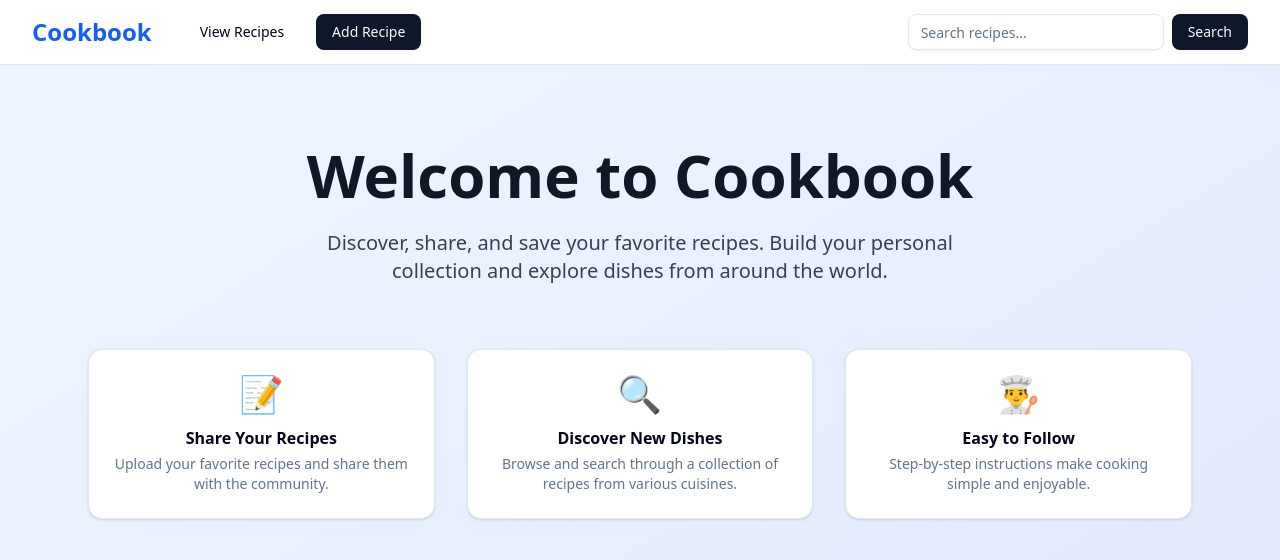
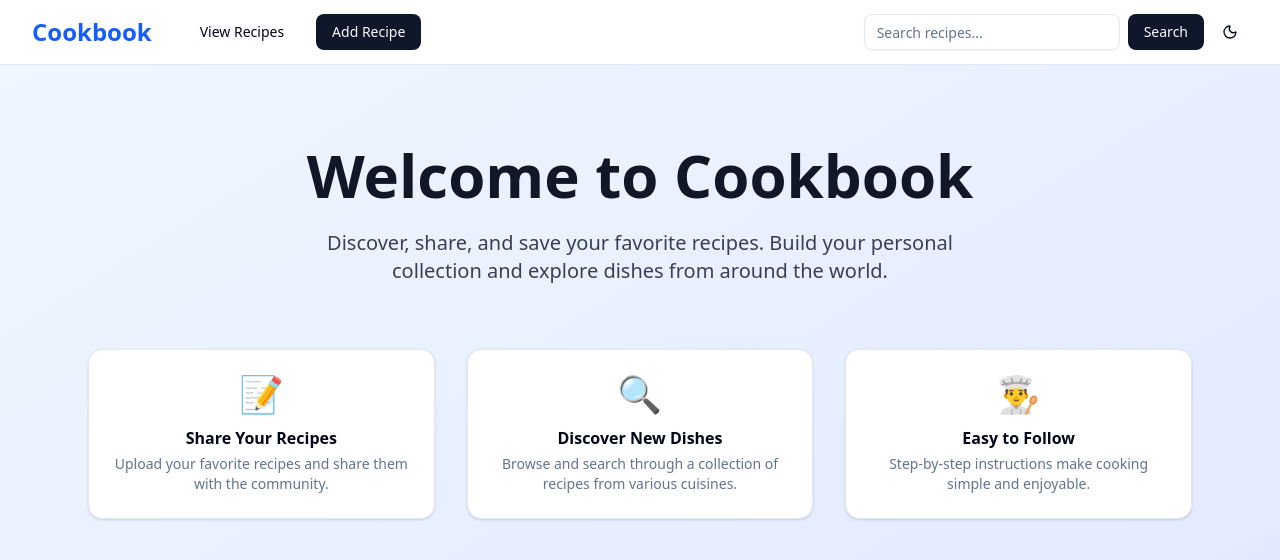
Before and after one commit to asaifuddin18/CookBookWebsite, a Next.js app in the folder cookbook/: page / in a window 1280 px wide. Shown: the top 560 px of the page. Built offline with nearby package versions, Linux system fonts and the light colour scheme.

Commit message:
Adds dark mode toggle

```diff
--- a/cookbook/app/components/Navbar.tsx
+++ b/cookbook/app/components/Navbar.tsx
@@ -5,6 +5,7 @@ import Link from 'next/link';
 import { useRouter } from 'next/navigation';
 import { Input } from "@/components/ui/input";
 import { Button } from "@/components/ui/button";
+import ThemeToggle from './ThemeToggle';
 
 export default function Navbar() {
   const [searchQuery, setSearchQuery] = useState('');
@@ -35,6 +36,7 @@ export default function Navbar() {
             </div>
           </div>
 
+          <div className="flex items-center gap-2">
             <form onSubmit={handleSearch} className="flex items-center gap-2">
               <Input
                 type="text"
@@ -45,6 +47,8 @@ export default function Navbar() {
               />
               <Button type="submit">Search</Button>
             </form>
+            <ThemeToggle />
+          </div>
         </div>
 
         {/* Mobile menu */}
--- /dev/null
+++ b/cookbook/app/components/ThemeProvider.tsx
@@ -0,0 +1,75 @@
+'use client';
+
+import { createContext, useContext, useEffect, useState } from 'react';
+
+type Theme = 'light' | 'dark';
+
+interface ThemeContextType {
+  theme: Theme;
+  setTheme: (theme: Theme) => void;
+  toggleTheme: () => void;
+}
+
+const ThemeContext = createContext<ThemeContextType | undefined>(undefined);
+
+export function ThemeProvider({ children }: { children: React.ReactNode }) {
+  const [theme, setThemeState] = useState<Theme>('dark');
+
+  useEffect(() => {
+    // Initialize theme on mount
+    const stored = localStorage.getItem('cookbook-theme') as Theme | null;
+    const systemDark = window.matchMedia?.('(prefers-color-scheme: dark)').matches;
+
+    // Default to stored preference, then system preference, then dark
+    const initial = stored || (systemDark ? 'dark' : 'light');
+
+    setThemeState(initial);
+    applyTheme(initial);
+
+    // Listen for system preference changes
+    const mediaQuery = window.matchMedia('(prefers-color-scheme: dark)');
+    const handleChange = (e: MediaQueryListEvent) => {
+      // Only update if user hasn't set a manual preference
+      if (!localStorage.getItem('cookbook-theme')) {
+        const newTheme = e.matches ? 'dark' : 'light';
+        setThemeState(newTheme);
+        applyTheme(newTheme);
+      }
+    };
+
+    mediaQuery.addEventListener('change', handleChange);
+    return () => mediaQuery.removeEventListener('change', handleChange);
+  }, []);
+
+  const applyTheme = (newTheme: Theme) => {
+    if (newTheme === 'dark') {
+      document.documentElement.classList.add('dark');
+    } else {
+      document.documentElement.classList.remove('dark');
+    }
+  };
+
+  const setTheme = (newTheme: Theme) => {
+    setThemeState(newTheme);
+    localStorage.setItem('cookbook-theme', newTheme);
+    applyTheme(newTheme);
+  };
+
+  const toggleTheme = () => {
+    setTheme(theme === 'dark' ? 'light' : 'dark');
+  };
+
+  return (
+    <ThemeContext.Provider value={{ theme, setTheme, toggleTheme }}>
+      {children}
+    </ThemeContext.Provider>
+  );
+}
+
+export function useTheme() {
+  const context = useContext(ThemeContext);
+  if (!context) {
+    throw new Error('useTheme must be used within ThemeProvider');
+  }
+  return context;
+}
--- /dev/null
+++ b/cookbook/app/components/ThemeToggle.tsx
@@ -0,0 +1,25 @@
+'use client';
+
+import { Moon, Sun } from 'lucide-react';
+import { Button } from '@/components/ui/button';
+import { useTheme } from './ThemeProvider';
+
+export default function ThemeToggle() {
+  const { theme, toggleTheme } = useTheme();
+
+  return (
+    <Button
+      variant="ghost"
+      size="icon"
+      onClick={toggleTheme}
+      aria-label="Toggle theme"
+      className="transition-transform hover:scale-110"
+    >
+      {theme === 'dark' ? (
+        <Sun className="h-5 w-5" />
+      ) : (
+        <Moon className="h-5 w-5" />
+      )}
+    </Button>
+  );
+}
--- a/cookbook/app/layout.tsx
+++ b/cookbook/app/layout.tsx
@@ -2,6 +2,7 @@ import type { Metadata } from "next";
 import { Geist, Geist_Mono } from "next/font/google";
 import "./globals.css";
 import Navbar from "./components/Navbar";
+import { ThemeProvider } from "./components/ThemeProvider";
 
 const geistSans = Geist({
   variable: "--font-geist-sans",
@@ -25,11 +26,33 @@ export default function RootLayout({
 }>) {
   return (
     <html lang="en">
+      <head>
+        <script
+          dangerouslySetInnerHTML={{
+            __html: `
+              (function() {
+                try {
+                  const stored = localStorage.getItem('cookbook-theme');
+                  const systemDark = window.matchMedia('(prefers-color-scheme: dark)').matches;
+                  const shouldBeDark = stored === 'dark' ||
+                                      (!stored && (systemDark || !window.matchMedia));
+
+                  if (shouldBeDark) {
+                    document.documentElement.classList.add('dark');
+                  }
+                } catch (e) {}
+              })();
+            `,
+          }}
+        />
+      </head>
       <body
         className={`${geistSans.variable} ${geistMono.variable} antialiased`}
       >
-        <Navbar />
-        {children}
+        <ThemeProvider>
+          <Navbar />
+          {children}
+        </ThemeProvider>
       </body>
     </html>
   );
```
Lines whose indentation alone changed are shown as unchanged.
